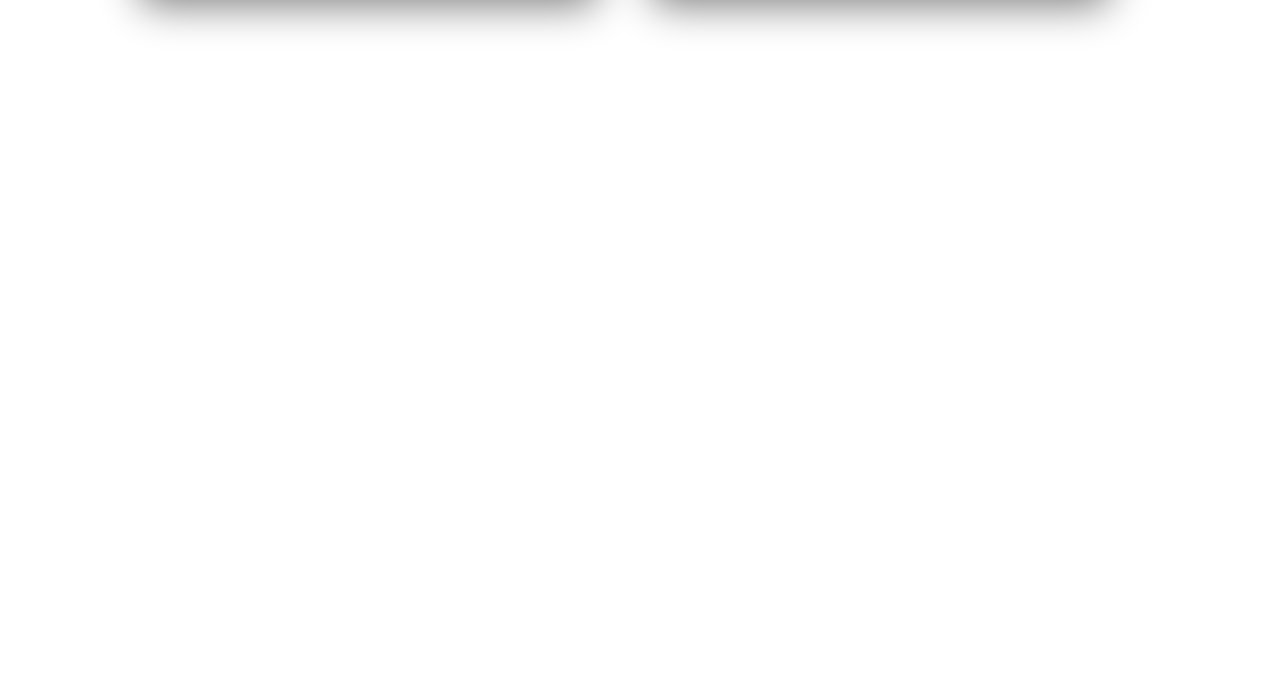
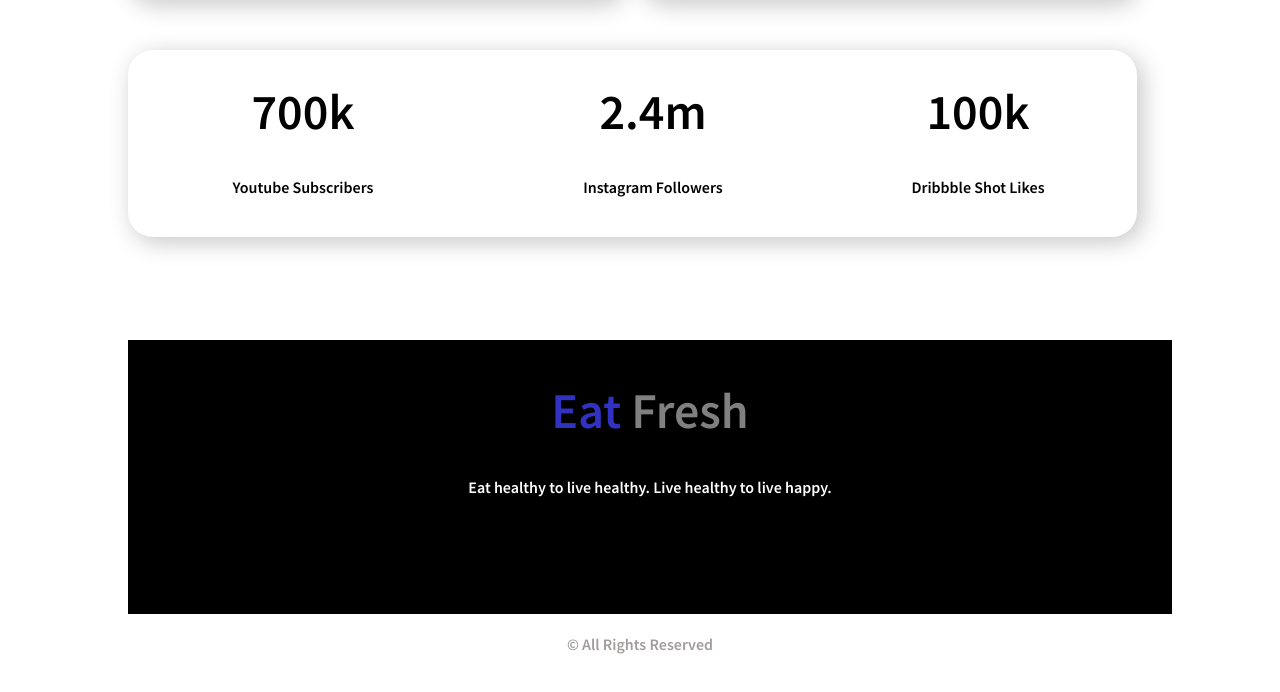
Before and after one commit to arifulislamctrl/eat-healthy-main, a plain HTML site: page index.html in a window 1280 px wide. Shown: the part 2126-2818 px from the top of the page. Before the commit the page ends 2250 px from the top, so only its background shows below. Drawn offline with Linux system fonts and the light colour scheme.

Commit message:
footer added

```diff
--- a/index.html
+++ b/index.html
@@ -66,5 +66,28 @@
             </div>
         </div>
     </section>
+    <section class="follower flexible-container">
+            <div class="youtube">
+                <h1>700k</h1>
+                <p>Youtube Subscribers</p>
+            </div>
+            <div class="instagram">
+                <h1>2.4m</h1>
+                <p>Instagram Followers</p>
+            </div>
+            <div class="dribble">
+                <h1>100k</h1>
+                <p>Dribbble Shot Likes</p>
+            </div>
+    </section>
+    <section class="footer container">
+        <div class="footer-point">
+            <h1><strong>Eat</strong> Fresh</h1>
+            <p>Eat healthy to live healthy. Live healthy to live happy.</p>
+        </div>
+    </section>
+    <footer>
+        <p>&copy All Rights Reserved</p>
+    </footer>
 </body>
 </html>
--- a/style.css
+++ b/style.css
@@ -52,13 +52,50 @@ a:hover{
 }
 .first-recipie{
     width: 50%;
-    margin-right: 5%;
-    box-shadow: 10px 10px 40px gray;
+    margin-right: 2%;
+    box-shadow: 5px 5px 25px rgb(199, 197, 197);
     border-radius: 20px;
     padding: 25px;
+}
+.first-recipie:hover{
+    background-color:rgb(50, 50, 194) ;
 }
 .recipie-item{
     width: 100%;
     height: 500px;
     border-radius: 25px;
 }
+.follower{
+    box-shadow: 5px 5px 25px rgb(199, 197, 197);
+    border-radius: 25px;
+    margin-right: 15px;
+}
+.follower h1 {
+    color: black;
+}
+.follower p {
+    color: black;
+}
+.youtube{
+    width: 350px;
+    text-align: center;
+}
+.instagram{
+    width: 350px;
+    text-align: center;
+}
+.dribble{
+    width: 300px;
+    text-align: center;
+}
+.footer{
+    padding: 10px;
+    margin-top: 10%;
+    background-color: black;
+}
+.footer p{
+    color: white;
+}
+footer{
+    text-align: center;
+}
```
